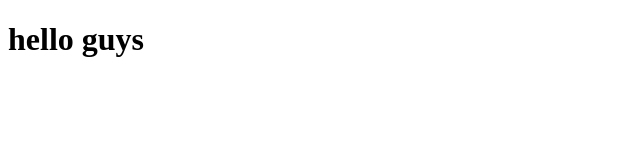
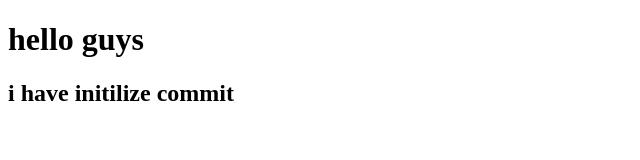
Before and after one commit to Cpv8090/rightrow, a plain HTML site: page index.html in a window 1280 px wide. Shown: the whole page, without its empty margins (0-640 px from the left). Drawn offline with Linux system fonts and the light colour scheme.

Commit message:
chenges something in index file

```diff
--- a/index.html
+++ b/index.html
@@ -8,5 +8,6 @@
 </head>
 <body>
     <h1>hello guys</h1>
+    <h2>i have initilize commit</h2>
 </body>
 </html>
```
